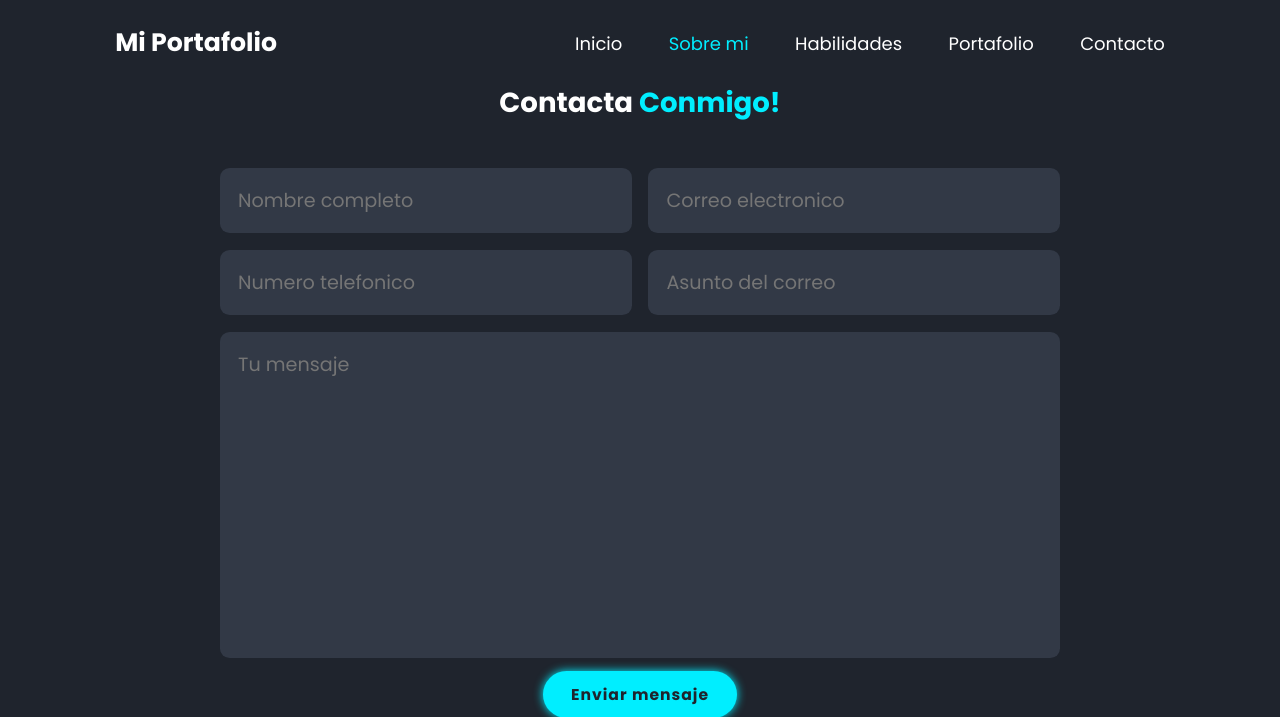
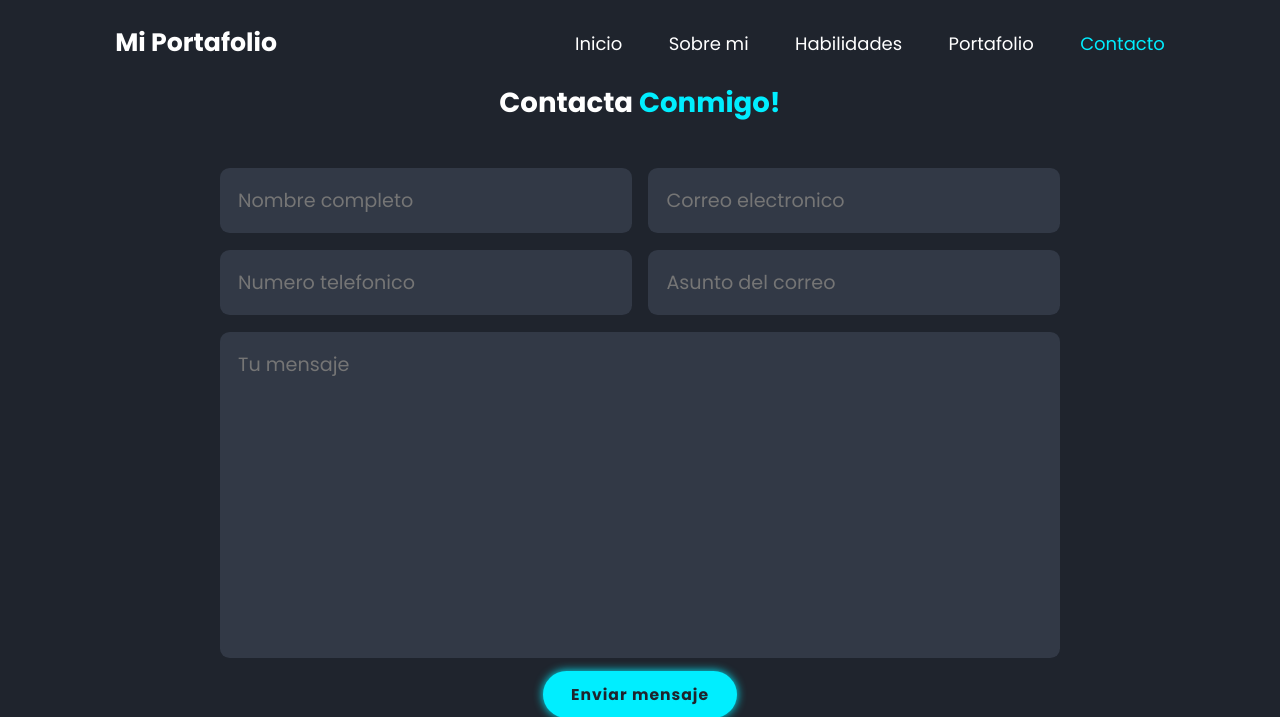
Before and after one commit to RodrigoArias02/Mi_nuevo_portafolio, a PHP site: page /pages/contacto.html in a window 1280 px wide. Shown: the top 717 px of the page. Run offline with PHP 8.4, Linux system fonts and the light colour scheme.

Commit message:
optimizacion de transiciones

```diff
--- a/pages/contacto.html
+++ b/pages/contacto.html
@@ -19,10 +19,10 @@
       <i class="bx bx-menu" id="menu-icon"></i>
       <nav class="header--navbar">
         <a href="../index.html">Inicio</a>
-        <a href="#" class="header--item-active">Sobre mi</a>
+        <a href="sobre-mi.html">Sobre mi</a>
         <a href="habilidades.html">Habilidades</a>
         <a href="trabajos.html">Portafolio</a>
-        <a href="contacto.html">Contacto</a>
+        <a href="#" class="header--item-active">Contacto</a>
       </nav>
     </header>
     <main class="main_contact">
--- a/scss/_main.scss
+++ b/scss/_main.scss
@@ -105,7 +105,7 @@
     opacity: 0;
     filter: blur(5px);
     transform: translateX(-100px);
-    transition: all 1s;
+    transition: main--sobre_mi 1s;
   }
   .show {
     opacity: 1;
@@ -216,7 +216,7 @@
     opacity: 0;
     filter: blur(5px);
     transform: translateX(-100px);
-    transition: all 1.5s;
+    transition: main--habilidades 1.5s;
   }
   .show {
     opacity: 1;
@@ -362,7 +362,7 @@
     border-radius: 30px;
     padding: 15px;
     transform: scale(0.99);
-    transition: all 0.2s;
+    transition: main--card 0.2s;
     border: 2px solid $third--color;
     margin: 10px 0px;
     &:hover {
```
